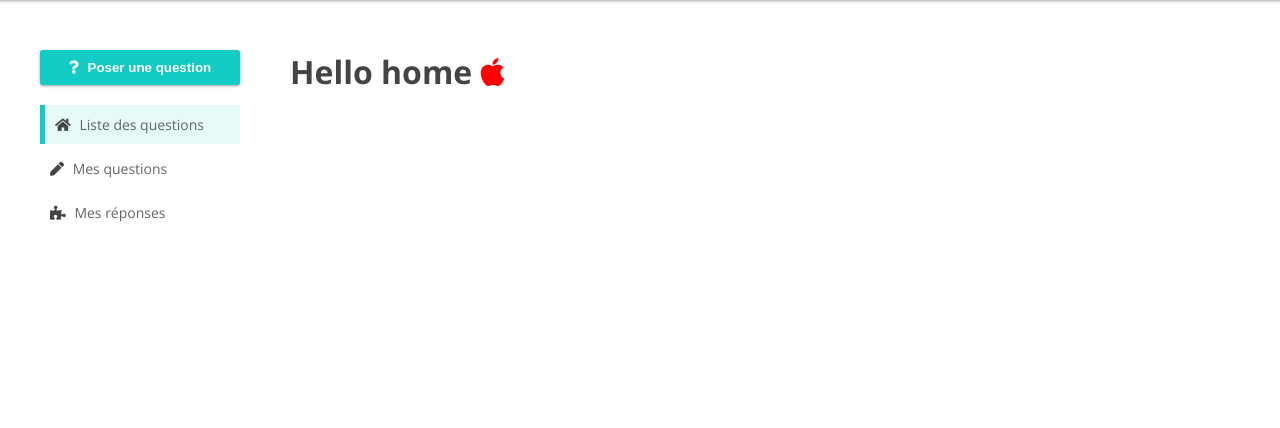
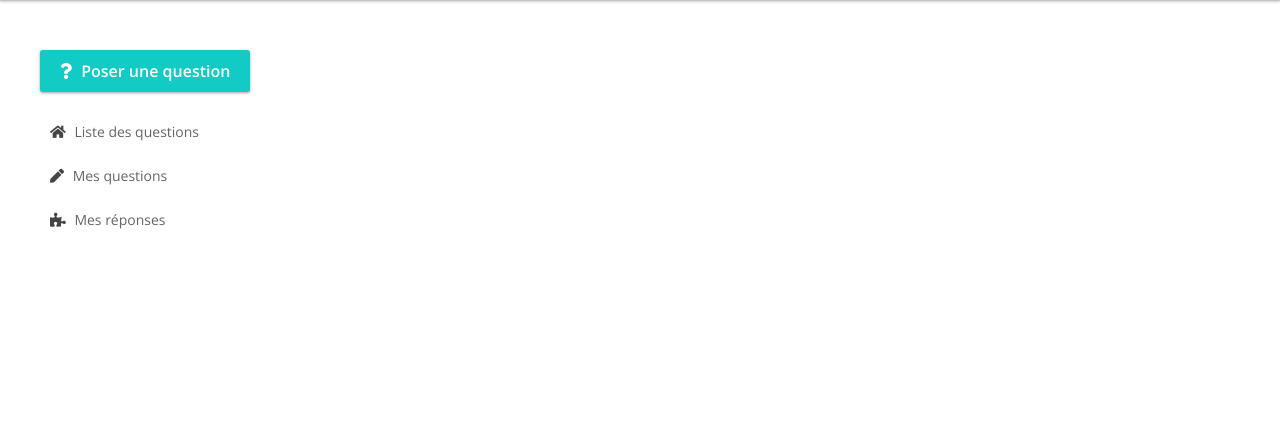
Before and after one commit to AzizaJonathan/wonder, a Symfony app: template templates/home/index.html.twig in a window 1280 px wide. Shown: the part 87-515 px from the top of the page. Run offline with Twig, Linux system fonts and the light colour scheme; the template is opened without the code that fills it, so the values that code supplies are empty; some libraries are stand-ins or nearby versions.

Commit message:
Question controller and sidebar

```diff
--- a/public/css/style.css
+++ b/public/css/style.css
@@ -64,6 +64,11 @@ h3,
 h4,
 h5 {
   color: var(--color-dark);
+}
+
+a {
+  color: inherit;
+  text-decoration: none;
 }
 
 /* flex */
@@ -234,19 +239,20 @@ footer {
 
 /* sidebar */
 
-.sidebar-nav li {
+.sidebar-nav a {
+  display: block;
   padding: 10px;
   cursor: pointer;
   margin-bottom: 5px;
   font-size: var(--font-size-small);
 }
 
-.sidebar-nav li:hover {
+.sidebar-nav a:hover {
   opacity: 0.8;
   transition: opacity 0.4s;
 }
 
-.sidebar-nav li i {
+.sidebar-nav a i {
   color: var(--color-dark);
 }
 
--- a/templates/home/index.html.twig
+++ b/templates/home/index.html.twig
@@ -3,8 +3,4 @@
 {% block title %}Wonder
 {% endblock %}
 
-{% block body %}
-	<h1>Hello home
-		<i class="fab fa-apple" style="color:red;"></i>
-	</h1>
-{% endblock %}
+{% block body %}{% endblock %}
--- a/templates/partials/_sidebar.html.twig
+++ b/templates/partials/_sidebar.html.twig
@@ -1,21 +1,20 @@
 <div class="sidebar d-flex flex-column mr-50">
-	<button class="btn btn-primary btn-icon-primary">
+	<a href="{{ path('question_form') }}" class="btn btn-primary btn-icon-primary">
 		<i class="fas fa-question mr-5"></i>
-		<span>
-			Poser une question</span>
-	</button>
+		<span>Poser une question</span>
+	</a>
 	<ul class="sidebar-nav py-20">
-		<li class="active">
+		<a href="{{ path('home') }}" {% if app.request.pathinfo == path('home') %} class="active" {% endif %}>
 			<i class="fas fa-home mr-5"></i>
 			Liste des questions
-		</li>
-		<li>
+		</a>
+		<a href="#">
 			<i class="fas fa-pen mr-5"></i>
 			Mes questions
-		</li>
-		<li>
+		</a>
+		<a href="#">
 			<i class="fas fa-puzzle-piece mr-5"></i>
 			Mes réponses
-		</li>
+		</a>
 	</ul>
 </div>
```
Also changed, not shown: src/Controller/QuestionController.php (added, +19 -0 lines), templates/question/index.html.twig (added, +20 -0 lines).
